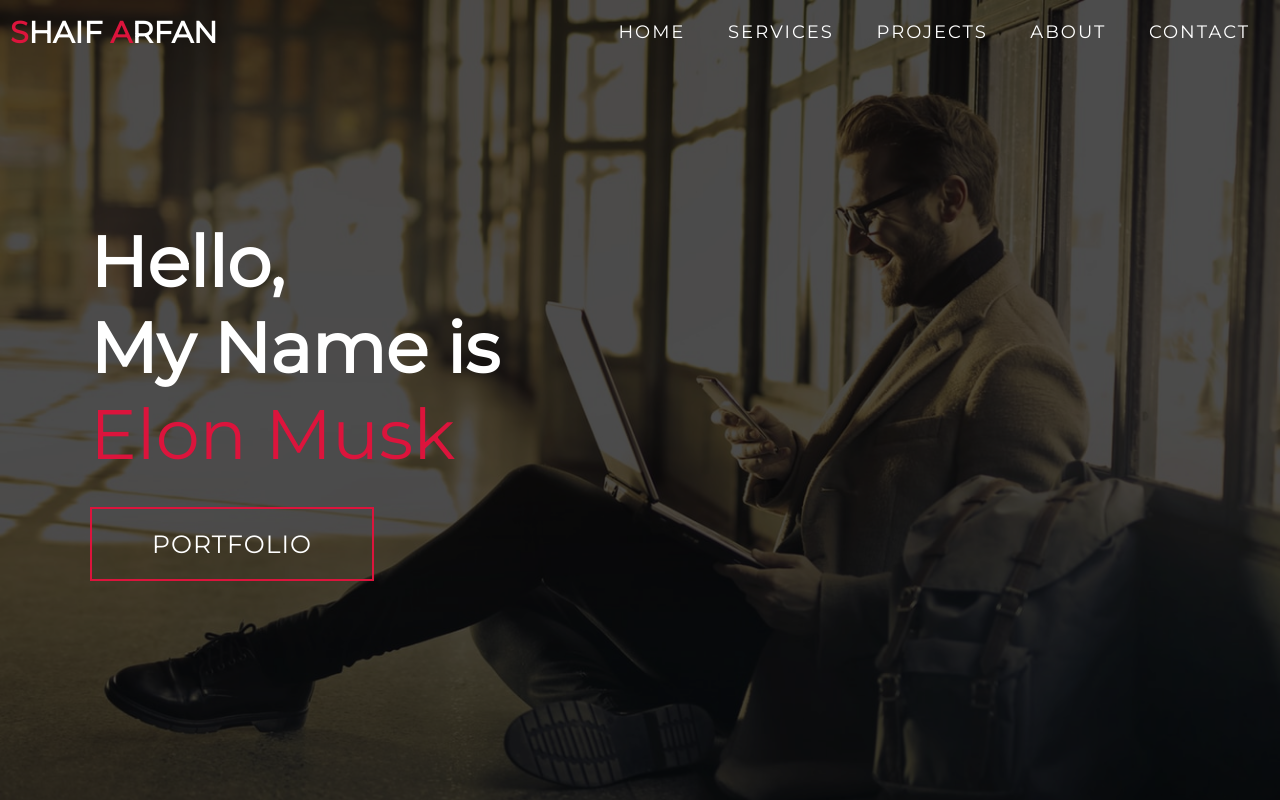
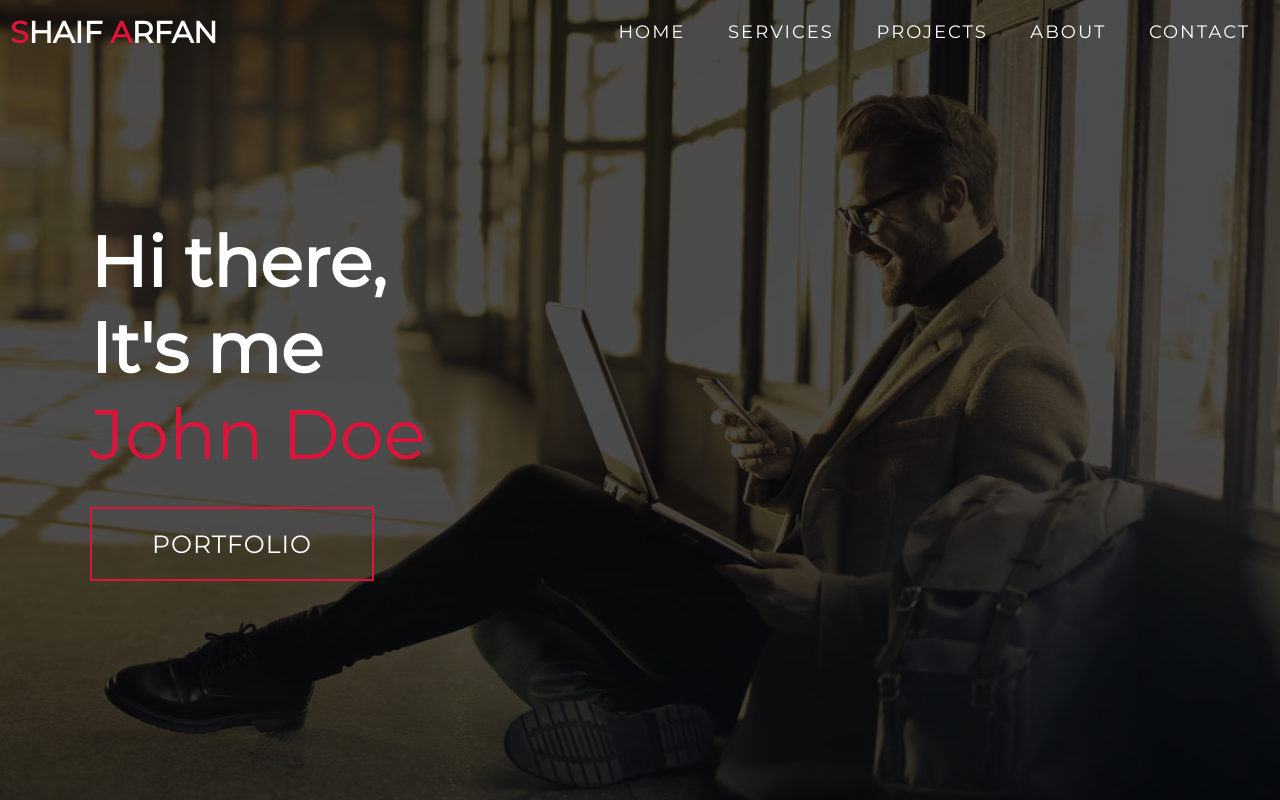
Before and after one commit to ShaifArfan/one-page-website-html-css-project, a plain HTML site: page index.html in a window 1280 px wide. Shown: the top 800 px of the page. Drawn offline with Linux system fonts and the light colour scheme.

Commit message:
Update index.html
content updated.

```diff
--- a/index.html
+++ b/index.html
@@ -5,7 +5,7 @@
   <meta charset="UTF-8">
   <meta name="viewport" content="width=device-width, initial-scale=1.0">
   <link rel="stylesheet" href="style.css">
-  <title>My Website</title>
+  <title>DevOps 101</title>
 </head>
 
 <body>
@@ -40,9 +40,9 @@
   <section id="hero">
     <div class="hero container">
       <div>
-        <h1>Hello, <span></span></h1>
-        <h1>My Name is <span></span></h1>
-        <h1>Elon Musk<span></span></h1>
+        <h1>Hi there, <span></span></h1>
+        <h1>It's me<span></span></h1>
+        <h1>John Doe<span></span></h1>
         <a href="#projects" type="button" class="cta">Portfolio</a>
       </div>
     </div>
```
